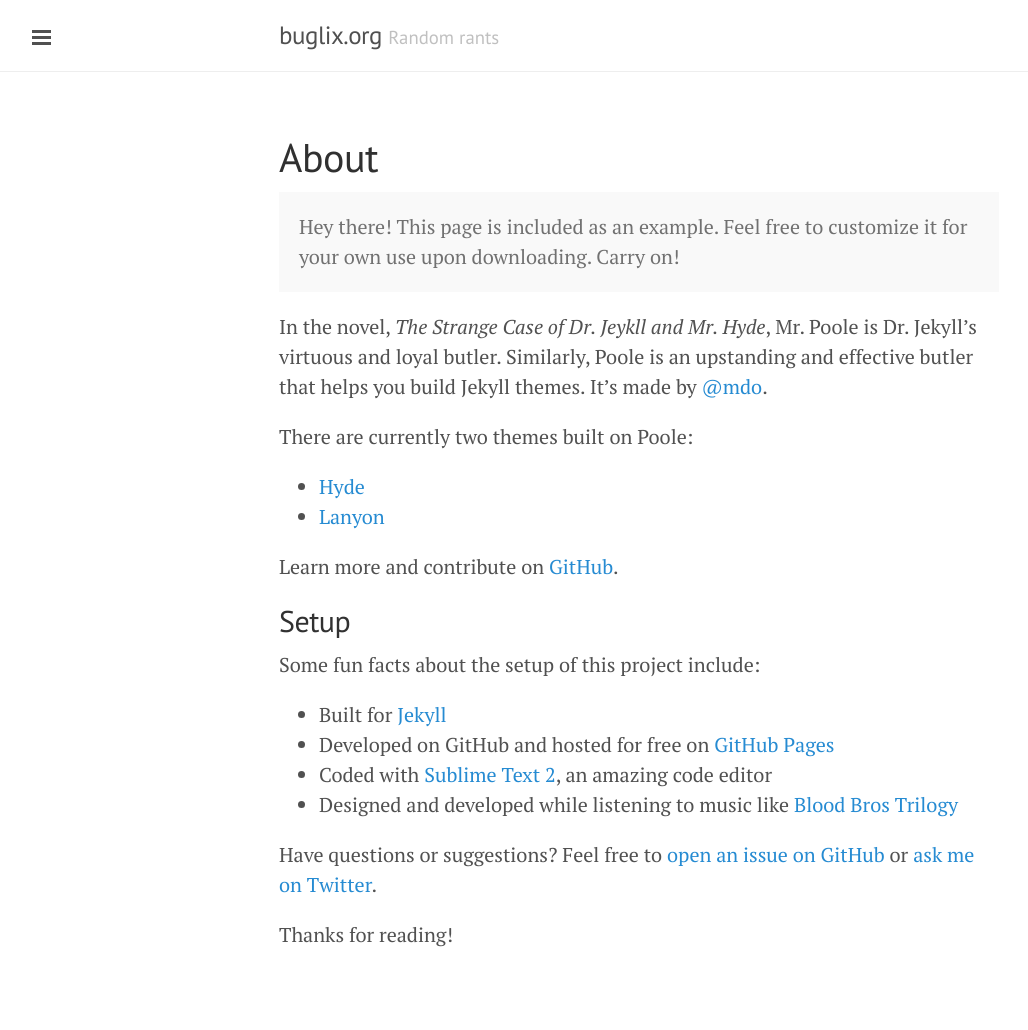
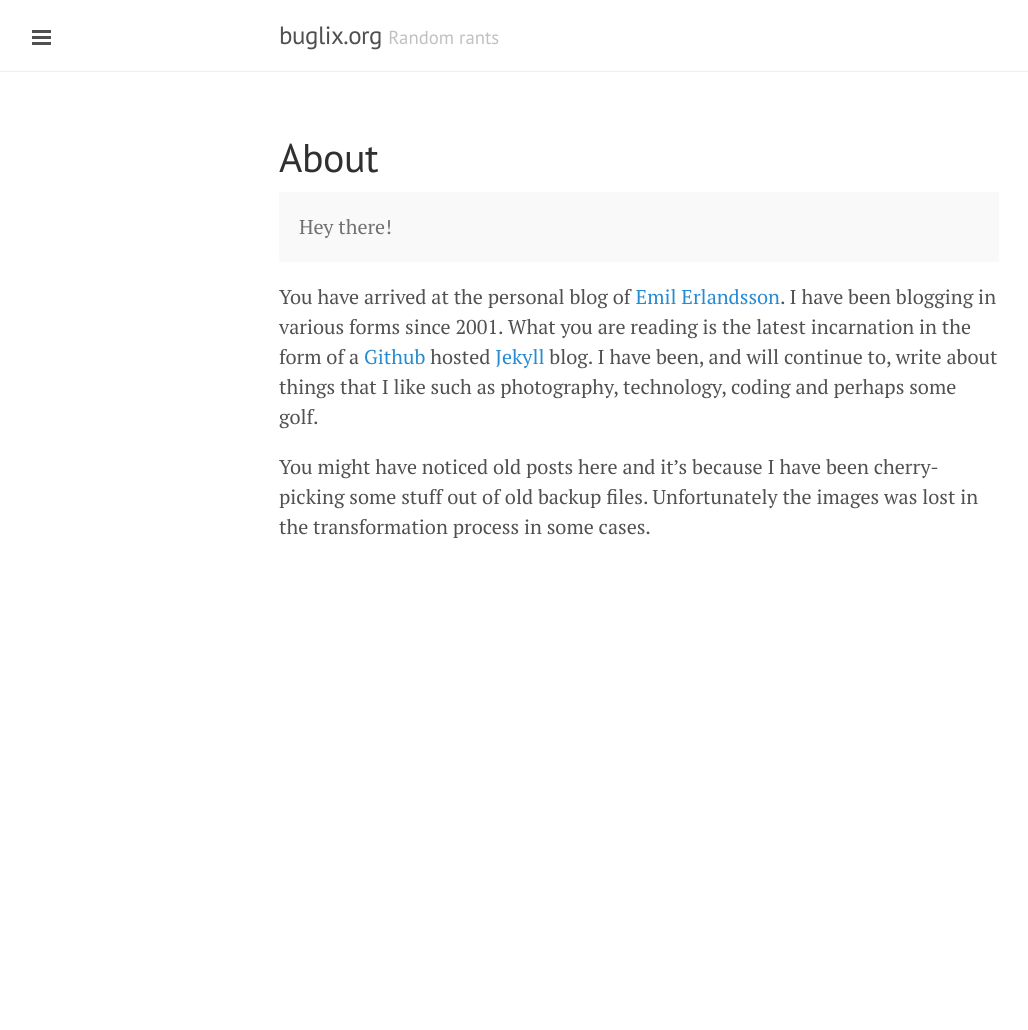
Before and after one commit to emilerl/emilerl.github.io, a Jekyll site: the page built from about.md, in a window 1280 px wide. Shown: the whole page, without its empty margins (1-1029 px from the left). Built offline with Jekyll 4.4.1, drawn with Linux system fonts in a browser that asks for light colours; Markdown is read by kramdown in place of the engine named in the settings; after the commit the page ends 900 px from its top, so only the background shows below that.

Commit message:
Ode to plain text

```diff
--- a/about.md
+++ b/about.md
@@ -4,27 +4,9 @@ title: About
 ---
 
 <p class="message">
-  Hey there! This page is included as an example. Feel free to customize it for your own use upon downloading. Carry on!
+  Hey there!
 </p>
 
-In the novel, *The Strange Case of Dr. Jeykll and Mr. Hyde*, Mr. Poole is Dr. Jekyll's virtuous and loyal butler. Similarly, Poole is an upstanding and effective butler that helps you build Jekyll themes. It's made by [@mdo](https://twitter.com/mdo).
+You have arrived at the personal blog of [Emil Erlandsson](http://twitter.com/emilerl). I have been blogging in various forms since 2001. What you are reading is the latest incarnation in the form of a [Github](http://github.com) hosted [Jekyll](http://jekyllrb.com/) blog. I have been, and will continue to, write about things that I like such as photography, technology, coding and perhaps some golf.
 
-There are currently two themes built on Poole:
-
-* [Hyde](http://hyde.getpoole.com)
-* [Lanyon](http://lanyon.getpoole.com)
-
-Learn more and contribute on [GitHub](https://github.com/poole).
-
-## Setup
-
-Some fun facts about the setup of this project include:
-
-* Built for [Jekyll](http://jekyllrb.com)
-* Developed on GitHub and hosted for free on [GitHub Pages](https://pages.github.com)
-* Coded with [Sublime Text 2](http://sublimetext.com), an amazing code editor
-* Designed and developed while listening to music like [Blood Bros Trilogy](https://soundcloud.com/maddecent/sets/blood-bros-series)
-
-Have questions or suggestions? Feel free to [open an issue on GitHub](https://github.com/poole/issues/new) or [ask me on Twitter](https://twitter.com/mdo).
-
-Thanks for reading!
+You might have noticed old posts here and it's because I have been cherry-picking some stuff out of old backup files. Unfortunately the images was lost in the transformation process in some cases.
```
Also changed, not shown: _posts/2009-05-24-10-years-of-digital-cameras.md (+0 -1 lines), _posts/2014-09-03-ode-to-text.md (added, +22 -0 lines), 7 other files.
